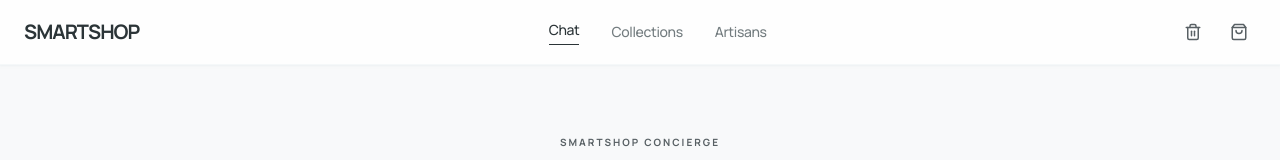
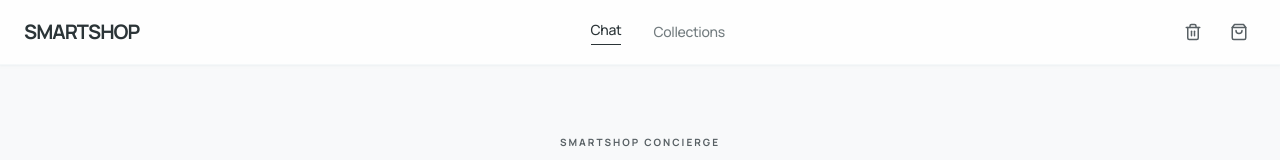
Before and after one commit to ujjwal-basnet/agentic_ecommerce_project, a Next.js app in the folder apps/customer/: page / in a window 1280 px wide. Shown: the top 160 px of the page. Built offline with nearby package versions, Linux system fonts and the light colour scheme; no server answers.

Commit message:
ui: remove Artisans link from navbar - keep only Chat and Collections

```diff
--- a/apps/customer/src/app/page.tsx
+++ b/apps/customer/src/app/page.tsx
@@ -132,7 +132,6 @@ export default function Home() {
           <nav className="hidden md:flex items-center space-x-8 font-headline font-medium tracking-tight text-sm">
             <a className="text-on-surface border-b border-on-surface pb-1" href="#">Chat</a>
             <a className="text-outline hover:text-on-surface transition-colors" href="#">Collections</a>
-            <a className="text-outline hover:text-on-surface transition-colors" href="#">Artisans</a>
           </nav>
           <div className="flex items-center space-x-3">
             <button onClick={handleClear} className="p-2 text-on-surface-variant hover:text-on-surface transition-colors active:scale-95" title="Clear chat">
```
